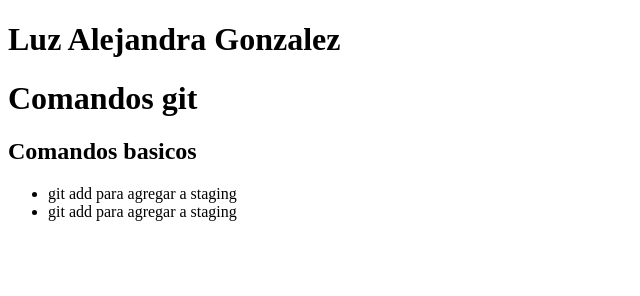
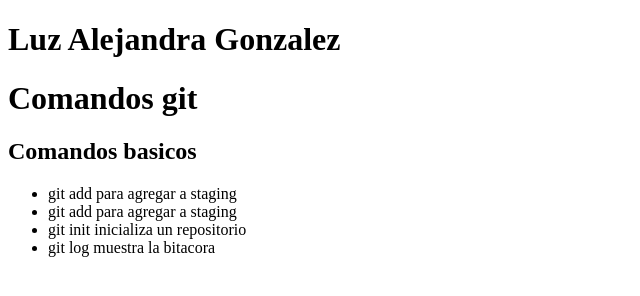
Before and after one commit to LuzGonzalez/comandos-git, a plain HTML site: page index.html in a window 1280 px wide. Shown: the whole page, without its empty margins (0-640 px from the left). Drawn offline with Linux system fonts and the light colour scheme.

Commit message:
feat:add git log

```diff
--- a/index.html
+++ b/index.html
@@ -11,6 +11,8 @@
 <ul>
  <li>git add para agregar a staging</li>
   <li>git add para agregar a staging</li>
+  <li>git init inicializa un repositorio </li>
+  <li>git log muestra la bitacora </li>
 </ul>
 </body>
 </html>
```
